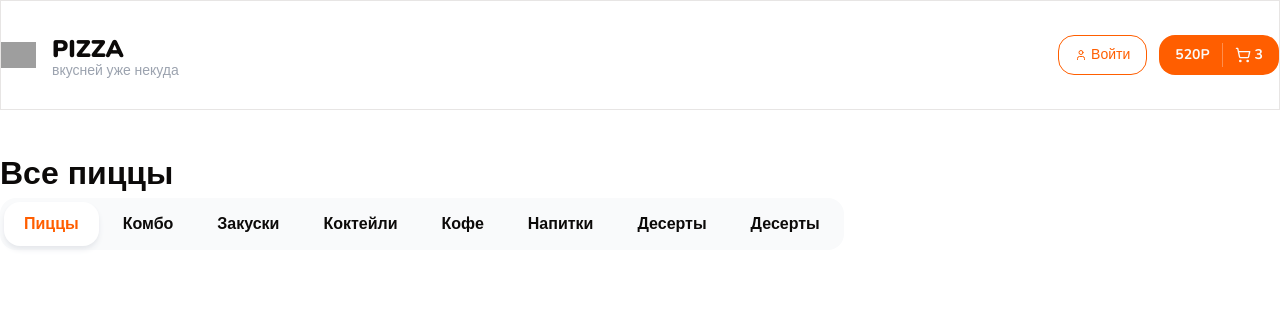
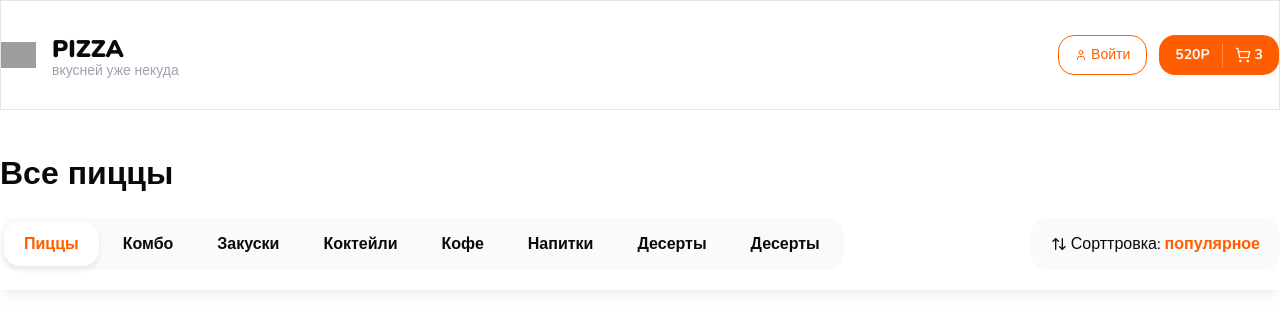
Before and after one commit to mmastya/CommerceCraft, a Next.js app: page / in a window 1280 px wide. Shown: the top 330 px of the page. Built offline with nearby package versions, Linux system fonts and the light colour scheme; grey boxes are pictures that could not be loaded.

Commit message:
Add sort-popup and top-bar.

```diff
--- a/src/app/page.tsx
+++ b/src/app/page.tsx
@@ -1,12 +1,12 @@
-import { Container, Title, Categories } from "@/components/shared";
+import { Container, Title, TopBar } from "@/components/shared";
 
 export default function Home() {
   return (
     <>
       <Container className="mt-10">
         <Title text="Все пиццы" size="lg" className="font-extrabold" />
-        <Categories />
       </Container>
+      <TopBar />
     </>
   );
 }
--- a/src/components/shared/index.ts
+++ b/src/components/shared/index.ts
@@ -1,4 +1,6 @@
 export { Header } from './Header';
 export { Container } from './Container';
 export { Title } from './Title';
-export { Categories } from './Categories'
+export { Categories } from './Categories';
+export { SortPopup } from './sort-popup';
+export { TopBar } from './top-bar'
--- /dev/null
+++ b/src/components/shared/sort-popup.tsx
@@ -0,0 +1,22 @@
+import { cn } from "@/lib/utils";
+import { ArrowUpDown } from "lucide-react";
+import React from "react";
+
+interface Props {
+  className?: string;
+}
+
+export const SortPopup: React.FC<Props> = ({ className }) => {
+  return (
+    <div
+      className={cn(
+        "inline-flex items-center gap-1 bg-gray-50 px-5 h-[52px] rounded-2xl cursor-pointer",
+        className
+      )}
+    >
+      <ArrowUpDown size={16} />
+      <p>Сорттровка:</p>
+      <b className="text-primary">популярное</b>
+    </div>
+  );
+};
--- /dev/null
+++ b/src/components/shared/top-bar.tsx
@@ -0,0 +1,25 @@
+import React from "react";
+import { Categories } from "./Categories";
+import { SortPopup } from "./sort-popup";
+import { cn } from "@/lib/utils";
+import { Container } from "./Container";
+
+interface Props {
+  className?: string;
+}
+
+export const TopBar: React.FC<Props> = ({ className }) => {
+  return (
+    <div
+      className={cn(
+        "sticky top-0 bg-white py-5 shadow-lg shadow-black/5 z-10",
+        className
+      )}
+    >
+      <Container className="flex items-center justify-between">
+        <Categories />
+        <SortPopup />
+      </Container>
+    </div>
+  );
+};
```
